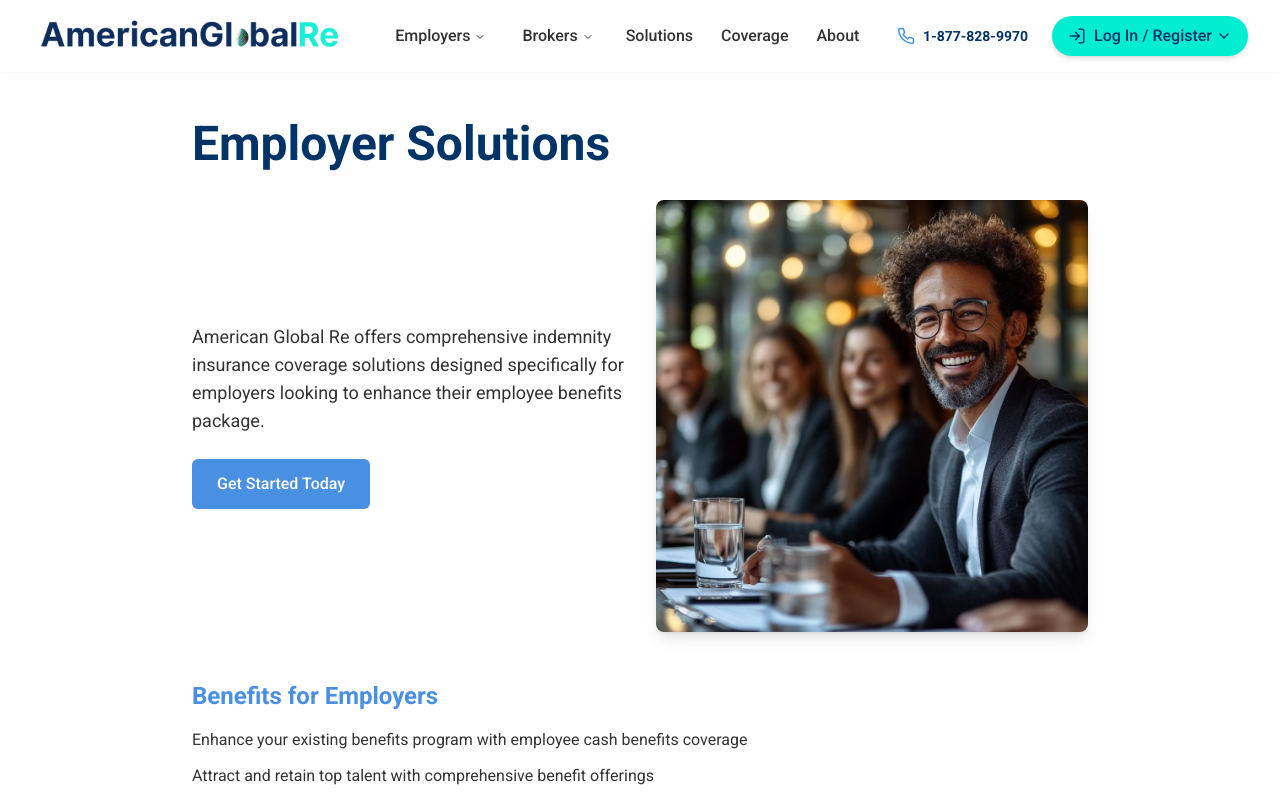
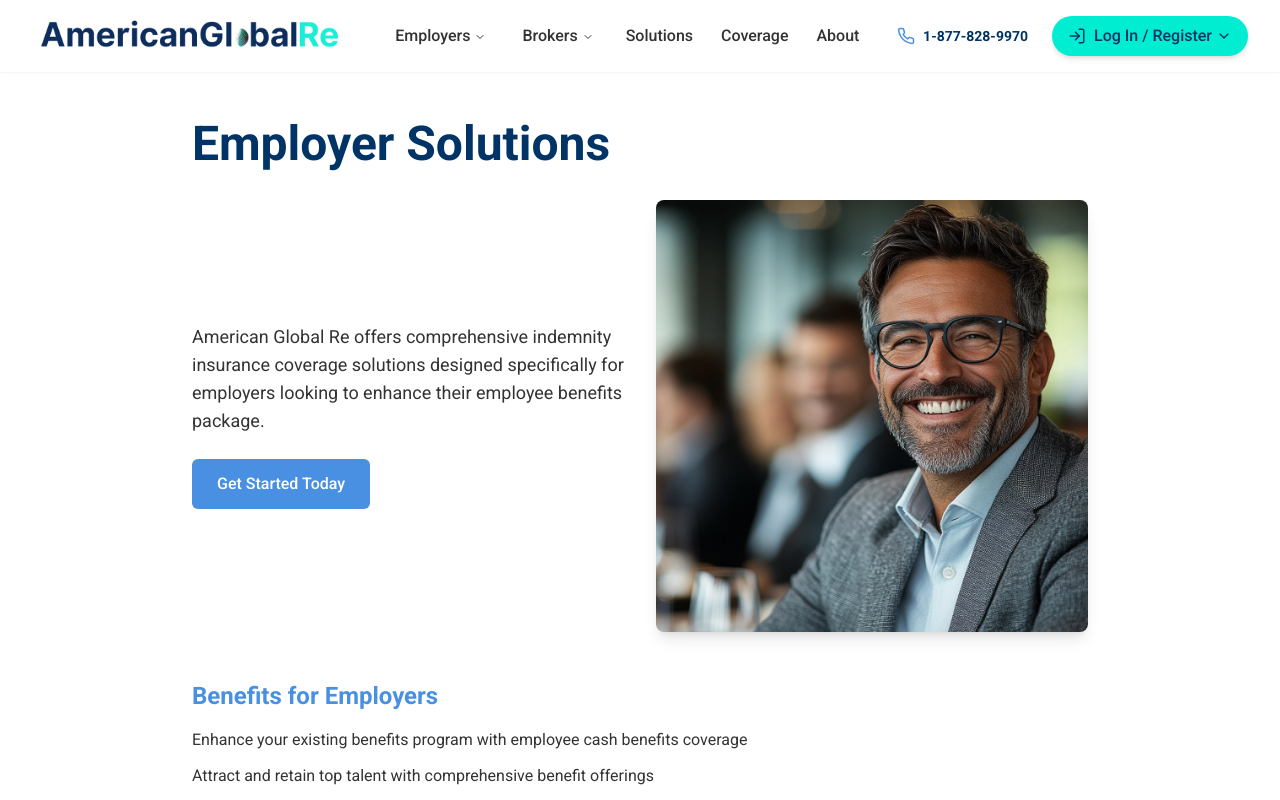
Before and after one commit to youngcitybandit/global-updated2, a React (Vite) app: page /employers in a window 1280 px wide. Shown: the top 800 px of the page. Built offline with nearby package versions, Linux system fonts and the light colour scheme.

Commit message:
Update employers image

```diff
--- a/src/pages/Employers.tsx
+++ b/src/pages/Employers.tsx
@@ -28,8 +28,8 @@ const Employers = () => {
               </div>
               <div className="rounded-lg overflow-hidden shadow-lg">
                 <img
-                  src="/lovable-uploads/b2c7b53a-0a5f-4355-8c68-740105e85fdf.png"
-                  alt="Smiling business professional at a meeting"
+                  src="/lovable-uploads/5d40eb81-d9a9-4b7e-acc3-0ec1a7bc87ae.png"
+                  alt="Smiling business professional with glasses"
                   className="w-full h-auto object-cover"
                 />
               </div>
```
Also changed, not shown: public/lovable-uploads/5d40eb81-d9a9-4b7e-acc3-0ec1a7bc87ae.png (added).
